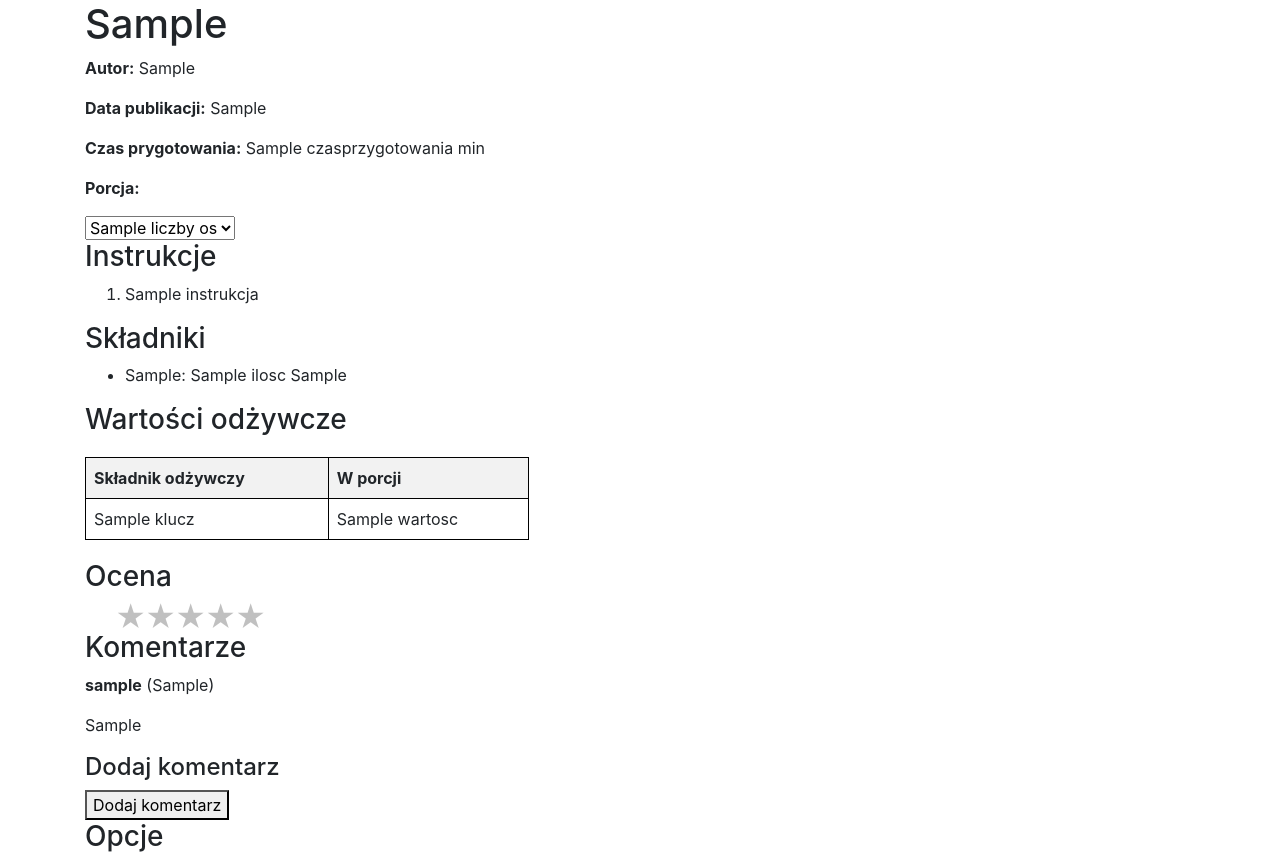
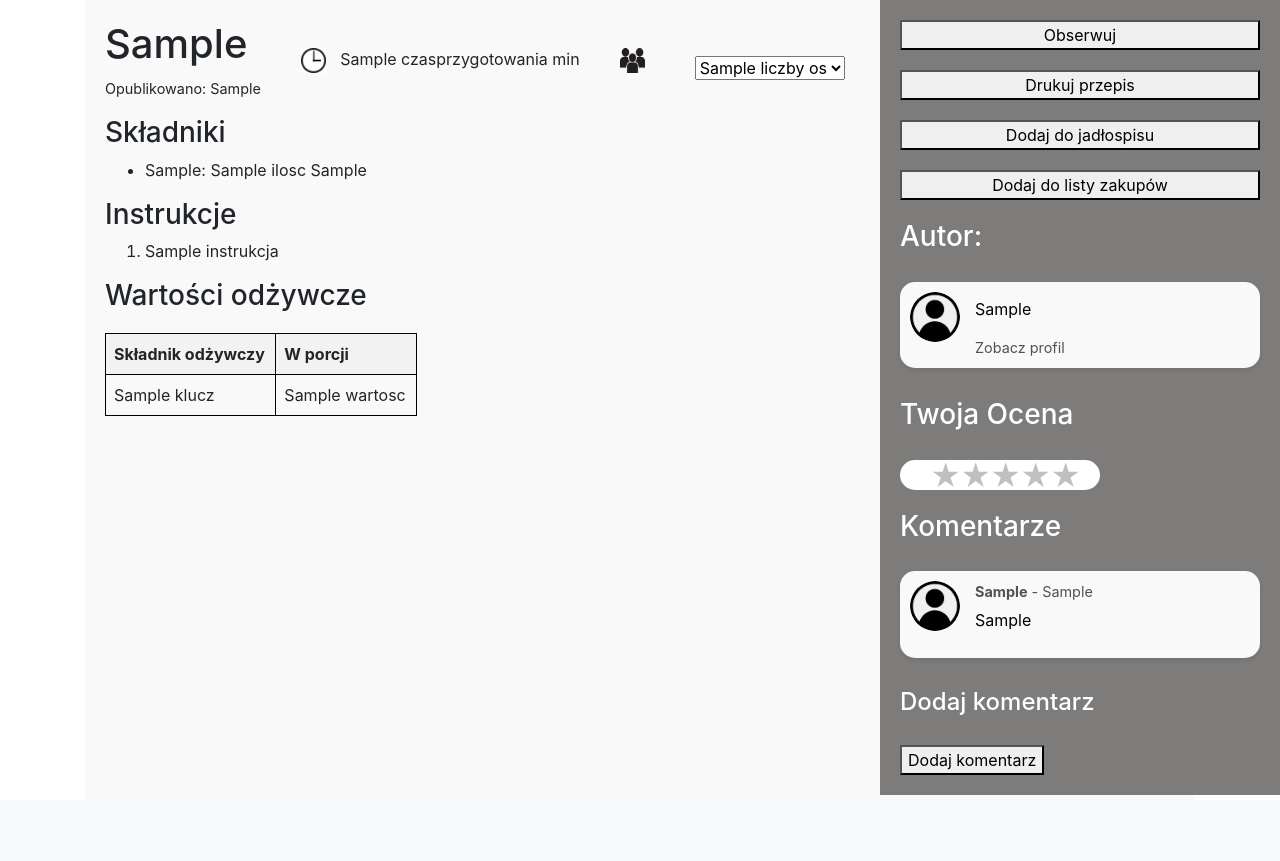
Before and after one commit to natmali404/FoodieGoodie, a Django app: template foodie_goodie/foodie_goodie_app/templates/recipedetails/recipe_detail.html in a window 1280 px wide. Shown: the part 64-925 px from the top of the page. After the commit the page ends 859 px from the top, so only its background shows below. Run offline with Django 5.2, Linux system fonts and the light colour scheme; the template is opened without the code that fills it: most values are stand-ins (such as "Sample title", 1, 10 or a date in 2020); some libraries are stand-ins or nearby versions.

Commit message:
observation + view improvements

```diff
--- a/foodie_goodie/foodie_goodie_app/static/css/recipe_detail.css
+++ b/foodie_goodie/foodie_goodie_app/static/css/recipe_detail.css
@@ -62,3 +62,113 @@
 form label::before {
   content: '';
 }
+
+/* Kontener strony */
+.przepis-detail {
+  display: flex;
+  flex-direction: row; /* Ustawienie elementów w wierszu */
+  min-height: 100vh; /* Wysokość strony */
+  margin: 0;
+  background-color: #f9f9f9;
+}
+
+
+/* Główna zawartość */
+.main-content {
+  padding: 20px;
+  background-color: #f9f9f9;
+  left: 0;
+}
+
+/* Pasek boczny */
+.sidebar {
+  width: 400px; /* Szerokość paska bocznego */
+  background-color: #7e7b7b;
+  color: white;
+  padding: 20px;
+  display: flex;
+  flex-direction: column;
+  gap: 20px; /* Odstępy między elementami */
+  position: absolute; /* Pozycjonowanie absolutne dla precyzyjnego ustawienia */
+  right: 0; /* Ustawienie paska bocznego po prawej */
+
+}
+
+/* Elementy paska bocznego */
+.sidebar .section {
+  background-color: #a19a9a;
+  padding: 15px;
+  border-radius: 8px;
+}
+
+.sidebar .section h3 {
+  margin: 0 0 10px;
+  font-size: 18px;
+}
+
+.sidebar .section p {
+  margin: 0;
+  font-size: 14px;
+  line-height: 1.5;
+}
+
+
+
+.komentarz {
+    display: flex;
+    align-items: flex-start;
+    margin-bottom: 10px;
+    padding: 10px;
+    border-radius: 15px;
+    background-color: #f9f9f9;
+    box-shadow: 0 2px 5px rgba(0, 0, 0, 0.1);
+
+}
+
+.avatar img {
+    width: 50px;
+    height: 50px;
+    border-radius: 50%;
+    margin-right: 15px;
+}
+
+.komentarz-tresc {
+    flex: 1;
+}
+
+.autor-data {
+    font-size: 0.9rem;
+    color: #525151;
+    margin: 0;
+}
+
+.tresc {
+    font-size: 1rem;
+    margin-top: 5px;
+    color: black;
+}
+
+
+
+
+/* Styl dla ikon */
+.icon {
+  width: 25px;  /* Dostosuj szerokość ikony */
+  height: 25px; /* Dostosuj wysokość ikony */
+  margin-right: 10px;  /* Odstęp między ikoną a tekstem */
+  vertical-align: middle;  /* Wyrównanie w pionie z tekstem */
+}
+
+/* Mały tekst dla daty */
+.small-text {
+  font-size: 0.9em; /* Zmniejsz rozmiar czcionki */
+  color: #666; /* Kolor tekstu dla daty */
+}
+
+/* Kontener dla sekcji "Data", "Czas" i "Porcja" - obok siebie */
+.info-container {
+  display: flex;
+  align-items: center;  /* Wyrównanie elementów w pionie */
+  gap: 40px;  /* Odstępy między sekcjami */
+  flex-direction: row;
+}
--- a/foodie_goodie/foodie_goodie_app/templates/recipedetails/recipe_detail.html
+++ b/foodie_goodie/foodie_goodie_app/templates/recipedetails/recipe_detail.html
@@ -15,28 +15,38 @@
 {% endif %}
 
 <div class="przepis-detail">
+    <div class="main-content" id="main-content">
+        <div class="info-container" >
+            <div>
                 <h1>{{ przepis.nazwaPrzepisu }}</h1>
-    <p><strong>Autor:</strong> {{ przepis.autorPrzepisu.nazwaUzytkownika }}</p>
-    <p><strong>Data publikacji:</strong> {{ przepis.dataPublikacji }}</p>
-    <p><strong>Czas prygotowania:</strong> {{ przepis.czasprzygotowania }} min</p>
 
+                <p>
+                    <span style="font-size: 0.9rem;"> Opublikowano: {{ przepis.dataPublikacji }}</span>
+                </p>
+            </div>
+
+
+                <p>
+                    <img src="{% static 'img/time.jfif' %}" alt="Time Icon" class="icon" >
+                    <span>{{ przepis.czasprzygotowania }} min</span>
+                </p>
+                <p>
+                    <img src="{% static 'img/porcja.webp' %}" alt="Portion Icon" class="icon">
+                    <span>
                         <form method="POST" id="portion-form">
                             {% csrf_token %}
-        <p><strong>Porcja:</strong></p>
                             <select id="porcja_select" name="porcja_select" onchange="document.getElementById('portion-form').submit();">
                                 {% for i in liczby %}
                                 <option value="{{ i }}" {% if i == porcja %}selected{% endif %}>{{ i }} os</option>
                                 {% endfor %}
                             </select>
                         </form>
+                    </span>
+                </p>
+        </div>
 
 
-    <h3>Instrukcje</h3>
-    <ol>
-        {% for instrukcja in przepis.instrukcje %}
-        <li>{{ instrukcja }}</li>
-        {% endfor %}
-    </ol>
+
 
     <h3>Składniki</h3>
     <ul>
@@ -44,7 +54,12 @@
         <li>{{ skladnik_przepisu.nazwaSkladnika }}: {{ skladnik_przepisu.ilosc }} {{ skladnik_przepisu.jednostka.nazwaJednostki }}</li>
         {% endfor %}
     </ul>
-
+    <h3>Instrukcje</h3>
+    <ol>
+        {% for instrukcja in przepis.instrukcje %}
+        <li>{{ instrukcja }}</li>
+        {% endfor %}
+    </ol>
     <h3>Wartości odżywcze</h3>
     <table class="nutrition-table">
         <thead>
@@ -62,9 +77,72 @@
             {% endfor %}
         </tbody>
     </table>
+    </div>
+    <div class="sidebar">
+        <form method="POST" action="{% url 'obserw' id=przepis.idPrzepis %}">
+            {% csrf_token %}
+            <button type="submit" style="width: 100%;">
+                {% if obserwowanie == True %}
+                    Przestań obserwować
+                {% else %}
+                    Obserwuj
+                {% endif %}
+            </button>
+        </form>
+
+        <script src="https://cdnjs.cloudflare.com/ajax/libs/jspdf/2.4.0/jspdf.umd.min.js"></script>
+        <script>
+           function printContent() {
+    // Pobieramy zawartość kontenera
+    var content = document.getElementById("main-content").innerHTML;
+
+    // Pobieramy zawartość całej strony
+    var originalContent = document.body.innerHTML;
+
+    // Ścieżka do CSS
+    var cssPath = "{% static 'css/style.css' %}";
+
+    // Tworzymy tymczasowy widok z CSS
+    document.body.innerHTML = `
+        <html>
+            <head>
+                <title>Drukowanie</title>
+                <link rel="stylesheet" type="text/css" href="${cssPath}">
+            </head>
+            <body>${content}</body>
+        </html>
+    `;
+
+    // Uruchamiamy drukowanie
+    window.print();
+
+    // Przywracamy oryginalną zawartość strony
+    document.body.innerHTML = originalContent;
+
+    // Opcjonalnie, odświeżamy skrypty i CSS
+    location.reload();
+}
 
 
-    <h3>Ocena</h3>
+        </script>
+
+        <button onclick="printContent()">Drukuj przepis</button>
+
+
+        <button>Dodaj do jadłospisu</button>
+        <button>Dodaj do listy zakupów</button>
+    <h3>Autor:</h3>
+    <div class="komentarz">
+        <div class="avatar">
+            <img src="{% static 'img/user.jfif' %}" alt="Avatar użytkownika">
+        </div>
+        <div>
+             <p class="tresc"> {{ przepis.autorPrzepisu.nazwaUzytkownika }}</p>
+             <p class="autor-data">Zobacz profil</p>
+        </div>
+    </div>
+
+    <h3>Twoja Ocena</h3>
     <div class="stars">
         <input type="radio" id="star5" name="star" value="5" {% if ocena == 5 %}checked{% endif %}>
         <label for="star5"> Five Stars </label>
@@ -103,12 +181,22 @@
     <h3>Komentarze</h3>
         {% for komentarz in komentarze %}
         <div class="komentarz">
-        <p><strong>{{ komentarz.uzytkownik.username }}</strong> ({{ komentarz.dataKomentarza }})</p>
-        <p>{{ komentarz.trescKomentarza }}</p>
+            <div class="avatar">
+                <img src="{% static 'img/user.jfif' %}" alt="Avatar użytkownika">
+            </div>
+            <div class="komentarz-tresc">
+                <p class="autor-data">
+                    <strong>{{ komentarz.uzytkownik.nazwaUzytkownika }}</strong> - {{ komentarz.dataKomentarza }}
+                </p>
+                <p class="tresc">
+                    {{ komentarz.trescKomentarza }}
+                </p>
+            </div>
         </div>
     {% empty %}
         <p>Brak komentarzy.</p>
     {% endfor %}
+
 
     <h4>Dodaj komentarz</h4>
     <form method="POST" action="{% url 'addcomment' id=przepis.idPrzepis %}">
@@ -116,8 +204,8 @@
         {{ form.as_p }}
         <button type="submit">Dodaj komentarz</button>
     </form>
-    <h3>Opcje</h3>
-
 
 </div>
+</div>
+
 {% endblock %}
--- a/foodie_goodie/foodie_goodie_app/urls.py
+++ b/foodie_goodie/foodie_goodie_app/urls.py
@@ -9,5 +9,5 @@
     path('przepis/<int:id>/', recipe_views.przepis_detail, name='recipe_detail'),
     path('przepis/<int:id>/stars', recipe_views.przepis_detail_stars, name='recipe_detail_stars'),
     path('przepis/<int:id>/addcomment', recipe_views.add_komentarz, name='addcomment'),
-
+    path('przepis/<int:id>/obserw', recipe_views.obserwuj_przepis, name='obserw'),
 ]
```
Also changed, not shown: foodie_goodie/foodie_goodie_app/views/recipe_views.py (+24 -1 lines), foodie_goodie/foodie_goodie_app/static/img/porcja.webp (added), foodie_goodie/foodie_goodie_app/static/img/time.jfif (added), foodie_goodie/foodie_goodie_app/static/img/user.jfif (added). Lines whose indentation alone changed are shown as unchanged.
